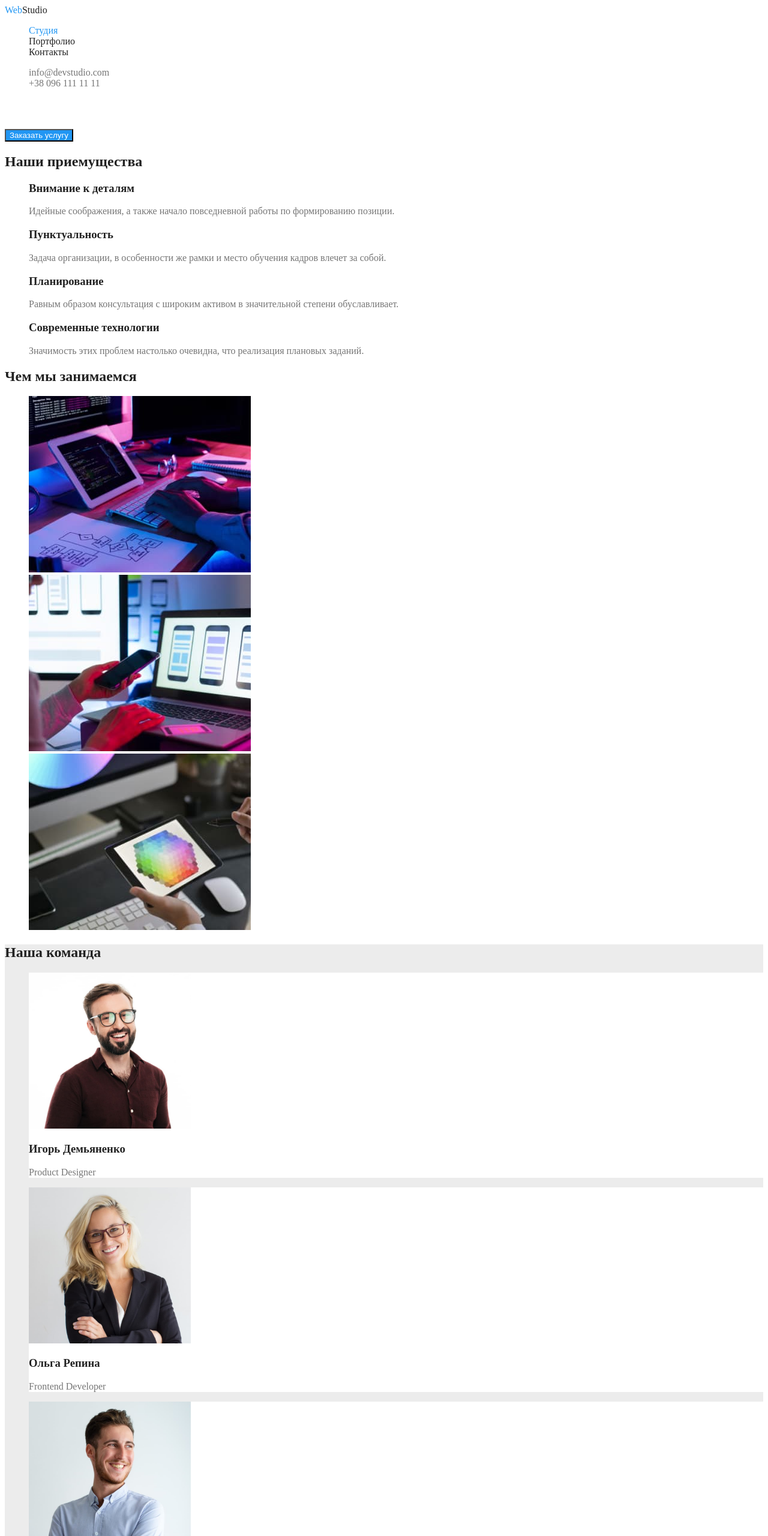
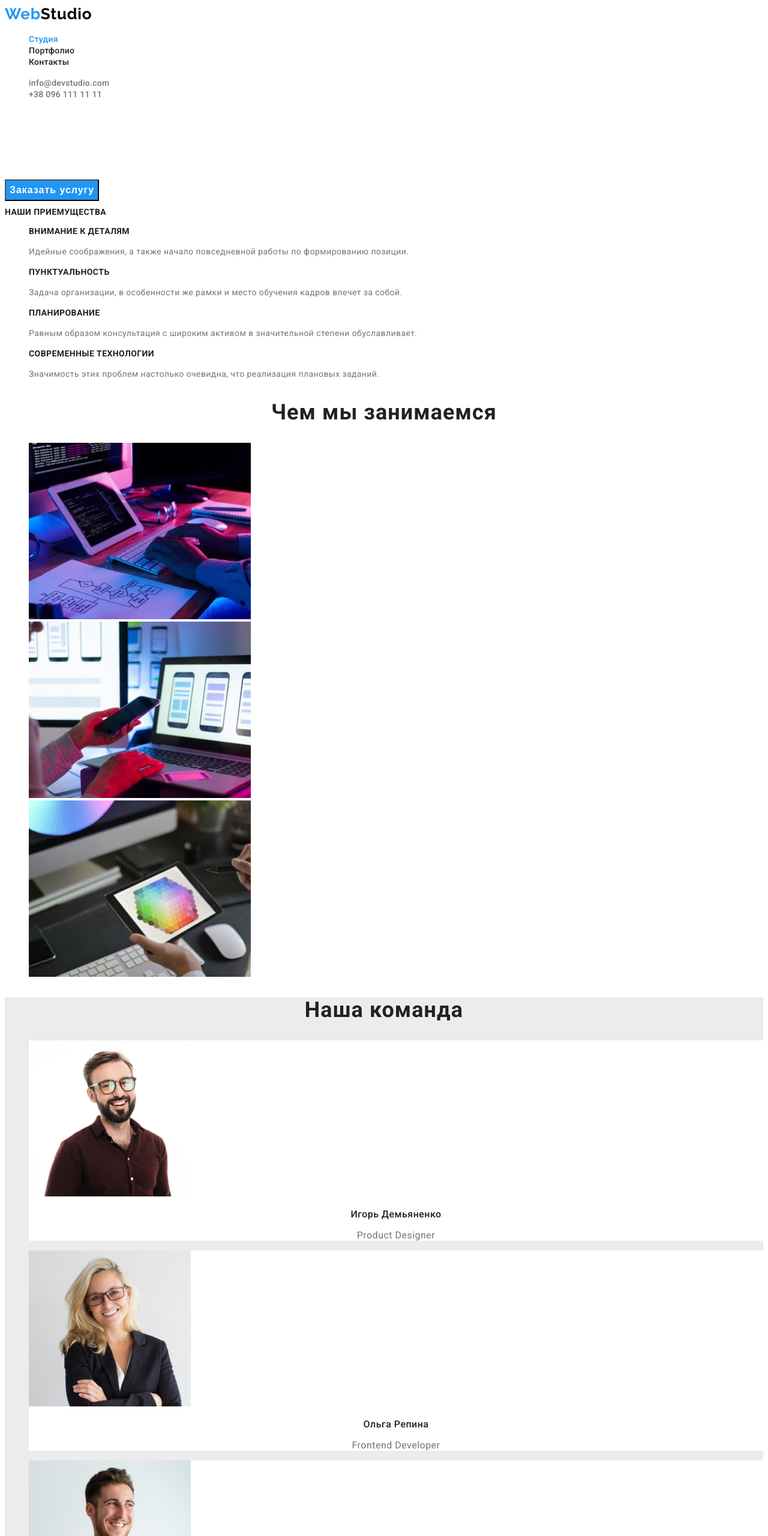
Before and after one commit to nomatter-py/goit-markup-hw-02, a plain HTML site: page index.html in a window 1280 px wide. Shown: the top 2560 px of the page at 60% size. Drawn offline with Linux system fonts and the light colour scheme.

Commit message:
Adds text decoration

```diff
--- a/css/main.css
+++ /dev/null
@@ -1,115 +0,0 @@
-:root {
-    --primary-text-color :#757575;
-    --primary-logo-color:#000000;
-    --title-text-color:#212121;
-    --accent-color:#2196F3;
-    --primary-white-color:#FFFFFF;
-    --secondary-bg-color: #ECECEC;
-    --footer-bg-color: #2F303A;
-    --btn-filter-bg-color : #F5F4FA;
-
-}
-
-body{
-    background-color: var(--primary-white-color);
-    color: var(--primary-text-color);
-}
-
-.list {
-    list-style: none;
-}
-
-.link {
-    text-decoration: none;
-    color: unset;
-}
-
-.section-title {
-    color: var(--title-text-color);
-}
-
-/* Header */
-.logo{
-    color: var(--primary-logo-color);
-}
-
-.logo > .logo-accent{
-    color: var(--accent-color);
-}
-
-.main-nav .link {
-    color: var(--title-text-color);
-}
-
-.main-nav .link:hover,
-.main-nav .link:focus {
-    color: var(--accent-color);
-}
-
-.main-nav .link.current {
-    color: var(--accent-color);
-}
-
-.contacts-nav .link {
-    color: var(--primary-text-color);
-}
-
-.contacts-nav .link:hover,
-.contacts-nav .link:focus
- {
-    color: var(--accent-color);
-}
-
-/* Hero */
-
-.hero .hero-title{
-    color: var(--primary-white-color);
-}
-
-.hero .button {
-    background-color: var(--accent-color);
-    color: var(--primary-white-color);
-}
-
-
-/* Advantages */
-
-/* About */
-
-/* Our Team */
-.team {
-    background-color: var(--secondary-bg-color);
-}
-
-.team .team-card {
-    background-color: var(--primary-white-color);
-}
-
-/* Footer */
-
-.footer {
-    background-color: var(--footer-bg-color);
-}
-
-.address {
-    color: var(--primary-white-color);
-}
-
-.address .link {
-    opacity: 0.6;
-}
-
-
-/* Portfolio Page */
-
-.button.button-filter{
-    background-color: var(--btn-filter-bg-color);
-    color: var(--title-text-color);
-}
-
-.button.button-filter:hover,
-.button.button-filter:focus
-{
-    background-color: var(--accent-color);
-    color: var(--primary-white-color);
-}
--- /dev/null
+++ b/css/styles.css
@@ -0,0 +1,226 @@
+:root {
+    --primary-text-color :#757575;
+    --primary-logo-color:#000000;
+    --title-text-color:#212121;
+    --accent-color:#2196F3;
+    --primary-white-color:#FFFFFF;
+    --secondary-bg-color: #ECECEC;
+    --footer-bg-color: #2F303A;
+    --btn-filter-bg-color : #F5F4FA;
+
+}
+
+body{
+    background-color: var(--primary-white-color);
+    color: var(--primary-text-color);
+    font-family: 'Roboto', sans-serif;
+}
+
+.list {
+    list-style: none;
+}
+
+.link {
+    text-decoration: none;
+
+}
+
+.section-title {
+    color: var(--title-text-color);
+}
+
+/* Header */
+.logo{
+    color: var(--primary-logo-color);
+
+    font-family: 'Raleway', sans-serif;
+    font-weight: 700;
+    font-size: 26px;
+    line-height: 1.19;
+
+    letter-spacing: 0.03em;
+}
+
+.logo > .logo-accent{
+    color: var(--accent-color);
+}
+
+.main-nav .nav-link {
+    color: var(--title-text-color);
+
+    font-weight: 500;
+    font-size: 14px;
+    line-height: 1.14;
+    letter-spacing: 0.02em;
+}
+
+.main-nav .nav-link:hover,
+.main-nav .nav-link:focus {
+    color: var(--accent-color);
+}
+
+.main-nav .nav-link.current {
+    color: var(--accent-color);
+}
+
+.contacts-nav .link {
+    color: var(--primary-text-color);
+
+    font-weight: 500;
+    font-size: 14px;
+    line-height: 1.14;
+    letter-spacing: 0.02em;
+}
+
+.contacts-nav .link:hover,
+.contacts-nav .link:focus
+ {
+    color: var(--accent-color);
+}
+
+/* Hero */
+
+.hero .hero-title{
+    color: var(--primary-white-color);
+
+    font-weight: 900;
+    font-size: 44px;
+    line-height: 1.36;
+
+    text-align: center;
+    letter-spacing: 0.06em;
+    text-transform: uppercase;
+}
+
+.hero .button {
+    background-color: var(--accent-color);
+    color: var(--primary-white-color);
+    cursor: pointer;
+
+    font-weight: bold;
+    font-size: 16px;
+    line-height: 1.87;
+    letter-spacing: 0.06em;
+}
+
+
+/* Advantages */
+.advantages .section-title {
+    font-weight: 700;
+    font-size: 14px;
+    line-height: 1.14;
+    letter-spacing: 0.03em;
+    text-transform: uppercase;
+}
+
+.advantages .description {
+    font-weight: 400;
+    font-size: 14px;
+    line-height: 1.71;
+    letter-spacing: 0.03em;
+}
+
+/* About */
+.about .section-title {
+    font-weight: 700;
+    font-size: 36px;
+    line-height: 1.17;
+    text-align: center;
+    letter-spacing: 0.03em;
+}
+
+/* Our Team */
+.team {
+    background-color: var(--secondary-bg-color);
+}
+
+.team-title {
+    font-weight: 700;
+    font-size: 36px;
+    line-height: 1.17;
+    text-align: center;
+    letter-spacing: 0.03em;
+}
+
+.team .team-card {
+    background-color: var(--primary-white-color);
+}
+
+.team-card .section-title {
+    font-weight: 500;
+    font-size: 16px;
+    line-height: 1.19;
+    text-align: center;
+    letter-spacing: 0.03em;
+}
+
+.team-card .position {
+    font-weight: 400;
+    font-size: 16px;
+    line-height: 1.19;
+    text-align: center;
+    letter-spacing: 0.03em;
+}
+
+/* Footer */
+
+.footer {
+    background-color: var(--footer-bg-color);
+}
+
+.footer .logo {
+    font-weight: 700;
+    font-size: 26px;
+    line-height: 1.19;
+    letter-spacing: 0.03em;
+}
+
+.address {
+    color: var(--primary-white-color);
+
+    font-style: normal;
+    font-weight: 400;
+    font-size: 14px;
+    line-height: 1.71;
+    letter-spacing: 0.03em;
+}
+
+.address .link {
+    color: inherit;
+    opacity: 0.6;
+}
+
+
+/* Portfolio Page */
+
+.button.button-filter{
+    background-color: var(--btn-filter-bg-color);
+    color: var(--title-text-color);
+    cursor: pointer;
+
+    font-weight: 500;
+    font-size: 16px;
+    line-height: 1.62;
+    letter-spacing: 0.03em;
+}
+
+.button.button-filter:hover,
+.button.button-filter:focus
+{
+    background-color: var(--accent-color);
+    color: var(--primary-white-color);
+}
+
+.portfolio-card .section-title {
+    font-weight: 700;
+    font-size: 18px;
+    line-height: 2;
+    letter-spacing: 0.06em;
+}
+
+.portfolio-card .description {
+    font-weight: 400;
+    font-size: 16px;
+    line-height: 1.87;
+    letter-spacing: 0.03em;
+}
--- a/index.html
+++ b/index.html
@@ -5,7 +5,13 @@
     <meta http-equiv="X-UA-Compatible" content="IE=edge" />
     <meta name="viewport" content="width=device-width, initial-scale=1.0" />
     <title>Студия</title>
-    <link rel="stylesheet" href="./css/main.css" />
+    <link rel="preconnect" href="https://fonts.googleapis.com" />
+    <link rel="preconnect" href="https://fonts.gstatic.com" crossorigin />
+    <link
+      href="https://fonts.googleapis.com/css2?family=Raleway:wght@700&family=Roboto:wght@400;500;700;900&display=swap"
+      rel="stylesheet"
+    />
+    <link rel="stylesheet" href="./css/styles.css" />
   </head>
   <body>
     <header>
@@ -14,9 +20,13 @@
           ><span class="logo-accent">Web</span>Studio</a
         >
         <ul class="list">
-          <li><a href="#" class="link current">Студия</a></li>
-          <li><a href="./portfolio.html" class="link">Портфолио</a></li>
-          <li><a href="#" class="link">Контакты</a></li>
+          <li>
+            <a href="./index.html" class="nav-link link current">Студия</a>
+          </li>
+          <li>
+            <a href="./portfolio.html" class="nav-link link">Портфолио</a>
+          </li>
+          <li><a href="#" class="nav-link link">Контакты</a></li>
         </ul>
       </nav>
 
@@ -36,33 +46,33 @@
         <button type="button" class="button">Заказать услугу</button>
       </section>
 
-      <section class="section">
+      <section class="section advantages">
         <h2 class="section-title">Наши приемущества</h2>
         <ul class="list">
           <li>
             <h3 class="section-title">Внимание к деталям</h3>
-            <p>
+            <p class="description">
               Идейные соображения, а также начало повседневной работы по
               формированию позиции.
             </p>
           </li>
           <li>
             <h3 class="section-title">Пунктуальность</h3>
-            <p>
+            <p class="description">
               Задача организации, в особенности же рамки и место обучения кадров
               влечет за собой.
             </p>
           </li>
           <li>
             <h3 class="section-title">Планирование</h3>
-            <p>
+            <p class="description">
               Равным образом консультация с широким активом в значительной
               степени обуславливает.
             </p>
           </li>
           <li>
             <h3 class="section-title">Современные технологии</h3>
-            <p>
+            <p class="description">
               Значимость этих проблем настолько очевидна, что реализация
               плановых заданий.
             </p>
@@ -70,7 +80,7 @@
         </ul>
       </section>
 
-      <section class="section">
+      <section class="section about">
         <h2 class="section-title">Чем мы занимаемся</h2>
         <ul class="list">
           <li>
@@ -98,7 +108,7 @@
       </section>
 
       <section class="section team">
-        <h2 class="section-title">Наша команда</h2>
+        <h2 class="team-title section-title">Наша команда</h2>
         <ul class="list">
           <li class="team-card">
             <img
@@ -107,7 +117,7 @@
               width="270"
             />
             <h3 class="section-title">Игорь Демьяненко</h3>
-            <p>Product Designer</p>
+            <p class="position">Product Designer</p>
           </li>
           <li class="team-card">
             <img
@@ -116,7 +126,7 @@
               width="270"
             />
             <h3 class="section-title">Ольга Репина</h3>
-            <p>Frontend Developer</p>
+            <p class="position">Frontend Developer</p>
           </li>
           <li class="team-card">
             <img
@@ -125,7 +135,7 @@
               width="270"
             />
             <h3 class="section-title">Николай Тарасов</h3>
-            <p>Marketing</p>
+            <p class="position">Marketing</p>
           </li>
           <li class="team-card">
             <img
@@ -134,14 +144,14 @@
               width="270"
             />
             <h3 class="section-title">Михаил Ермаков</h3>
-            <p>UI Designer</p>
+            <p class="position">UI Designer</p>
           </li>
         </ul>
       </section>
     </main>
 
     <footer class="footer">
-      <a href="./index.html" class="logo"
+      <a href="./index.html" class="logo link"
         ><span class="logo-accent">Web</span>Studio</a
       >
       <address class="address">
```
Also changed, not shown: portfolio.html (+46 -27 lines).
